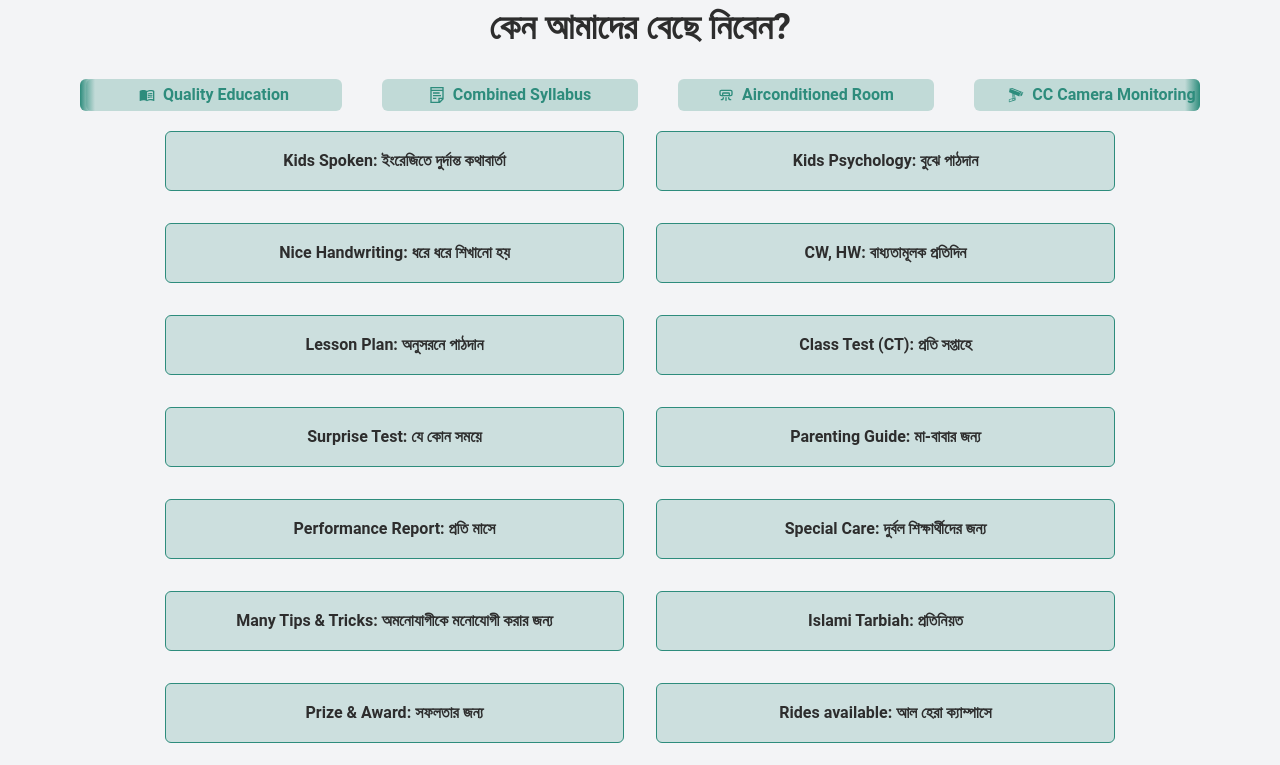
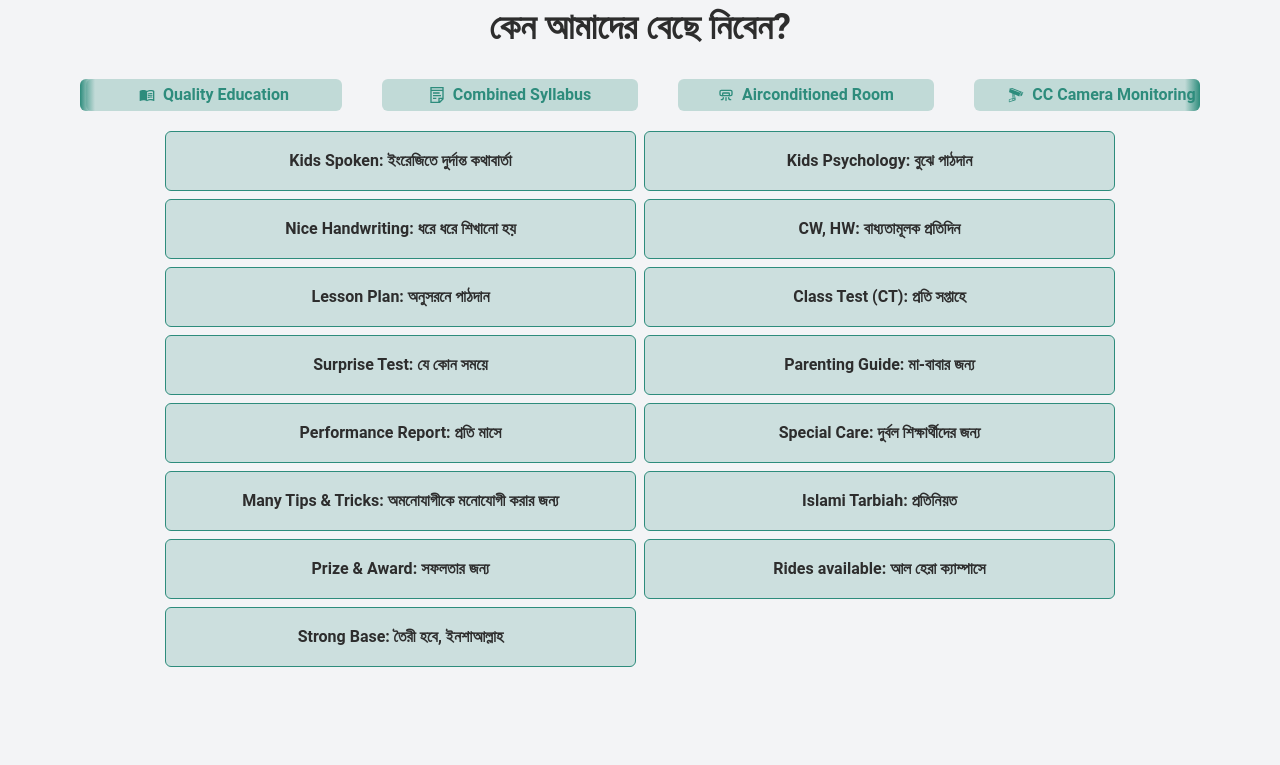
Before and after one commit to pally0091/al-hera-islami-school, a React (Vite) app: page / in a window 1280 px wide. Shown: the part 2060-2825 px from the top of the page. Built offline with nearby package versions, Linux system fonts and the light colour scheme.

Commit message:
fix responsive issue noticeboard

```diff
--- a/src/components/NoticeBoard.jsx
+++ b/src/components/NoticeBoard.jsx
@@ -11,7 +11,7 @@ const Notice = ({ data }) => {
 
 export default function NoticeBoard() {
   return (
-    <div className="bg-green-100 text-left py-8 px-6 max-h-[55vh] overflow-y-scroll max-w-[450px] w-full">
+    <div className="bg-green-100 text-left py-8 px-6 max-h-[55vh] overflow-y-scroll max-w-[450px] w-full mx-auto">
       <h4>NoticeBoard</h4>
       {notices.map((notice, index) => (
         <Notice
--- a/src/components/WhyUs.jsx
+++ b/src/components/WhyUs.jsx
@@ -42,7 +42,7 @@ const WhyChooseUs = () => {
     <section>
       <h2 className="text-center mb-8">কেন আমাদের বেছে নিবেন?</h2>
       <Speciality />
-      <div className="grid gap-8 grid-cols-1 md:grid-cols-2 max-w-[950px] mx-auto">
+      <div className="grid gap-2 grid-cols-1 md:grid-cols-2 max-w-[950px] mx-auto">
         {data.map((r, index) => (
           <div
             key={index}
```
